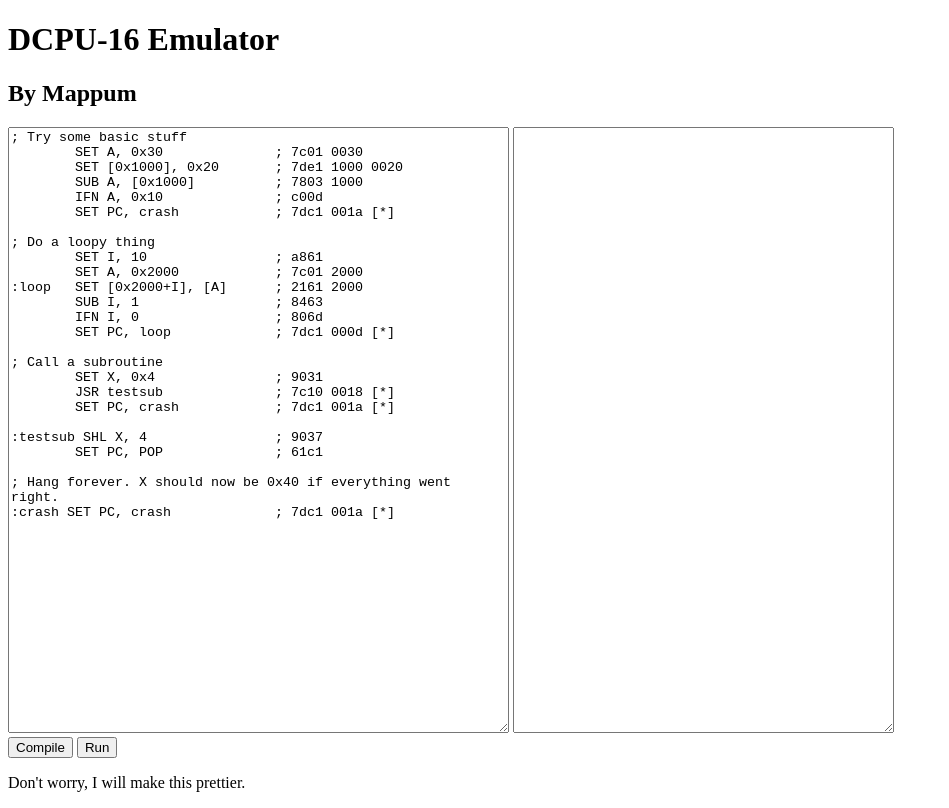
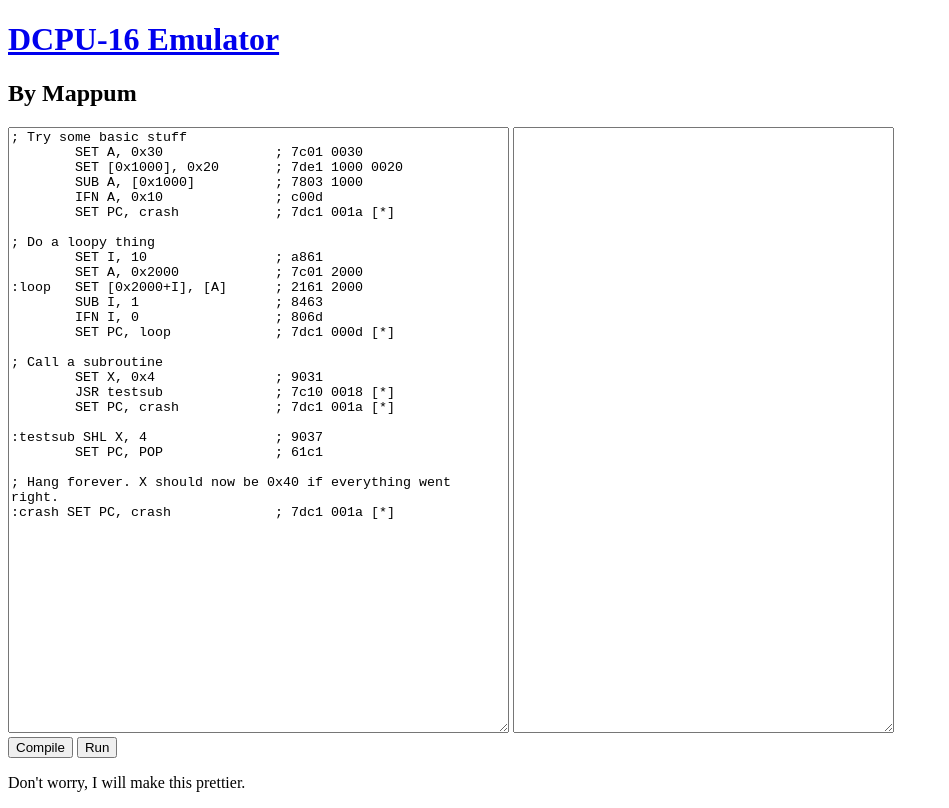
Before and after one commit to mappum/DCPU-16, a plain HTML site: page index.html in a window 1280 px wide. Shown: the whole page, without its empty margins (0-949 px from the left). Drawn offline with Linux system fonts and the light colour scheme.

Commit message:
Made title link to Github page

```diff
--- a/index.html
+++ b/index.html
@@ -20,7 +20,7 @@
 		</script>
 	</head>
 	<body>
-		<h1>DCPU-16 Emulator</h1>
+		<a href="http://github.com/mappum/DCPU-16"><h1>DCPU-16 Emulator</h1></a>
 		<h2>By Mappum</h2>
 		<textarea id="editor" cols="60" rows="40">
 ; Try some basic stuff
```
